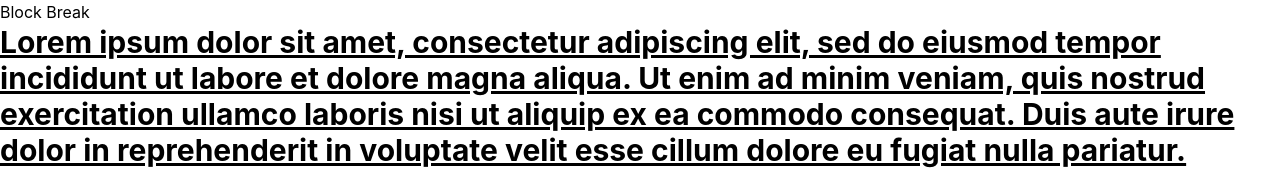
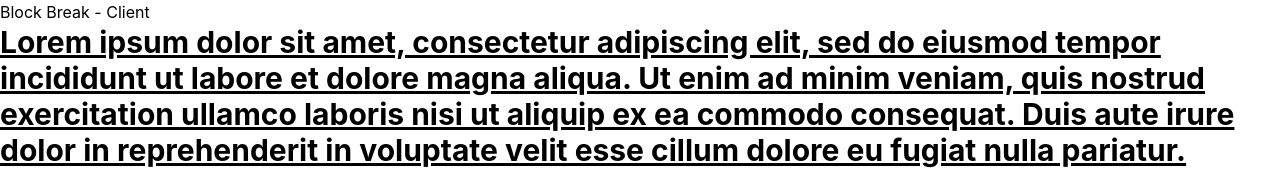
Before and after one commit to amills1037/block-break, a React (Vite) app in the folder client/: page / in a window 1280 px wide. Shown: the top 170 px of the page. Built offline with nearby package versions, Linux system fonts and the light colour scheme.

Commit message:
Updated workflows build to build client and website

```diff
--- a/client/src/components/layout/Header.tsx
+++ b/client/src/components/layout/Header.tsx
@@ -1,7 +1,7 @@
 function Header() {
   return (
     <header>
-      <h1>Block Break</h1>
+      <h1>Block Break - Client</h1>
     </header>
   );
 }
```
